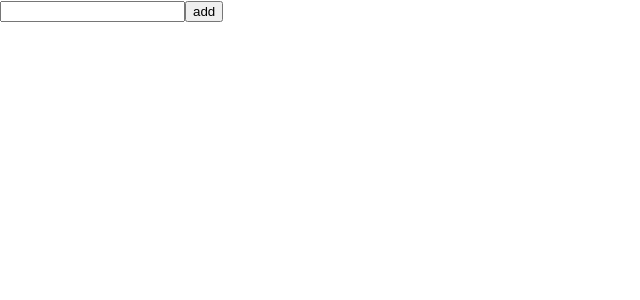
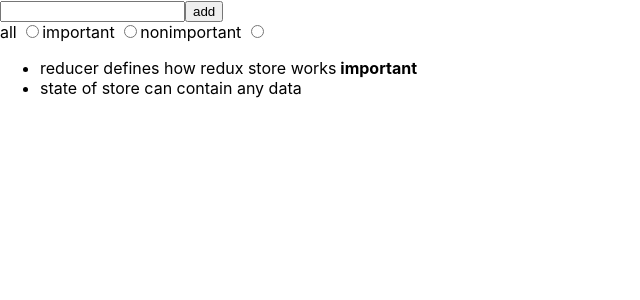
Before and after one commit to gps2601/redux-notes, a React (Create React App) app: page / in a window 1280 px wide. Shown: the top 300 px of the page, without its empty margins (0-640 px from the left). Built offline with nearby package versions, Linux system fonts and the light colour scheme.

Commit message:
- Adding ability to filter notes by importance

```diff
--- a/src/App.js
+++ b/src/App.js
@@ -1,12 +1,16 @@
 import React from 'react'
 import NewNote from './components/NewNote'
 import Notes from './components/Notes'
+import VisbilityFilter from './components/VisibilityFilter'
 
 const App = (props) => {
+  const store = props.store
+
   return(
     <div>
-      <NewNote store={props.store} />
-      <Notes store ={props.store} />
+      <NewNote store={store} />
+      <VisbilityFilter store={store} />
+      <Notes store ={store} />
     </div>
   )
 }
--- a/src/components/Note.js
+++ b/src/components/Note.js
@@ -4,7 +4,7 @@
   return (
     <li onClick={handleClick}>
       {note.content}
-      <strong>{note.important ? 'important' : ''}</strong>
+      <strong>{note.important ? ' important' : ''}</strong>
     </li>
   )
 }
--- a/src/components/Notes.js
+++ b/src/components/Notes.js
@@ -3,9 +3,19 @@
 import { toggleImportanceOf } from '../reducers/noteReducer'
 
 const Notes = ({ store }) => {
+  const { notes, filter } = store.getState()
+  const notesToShow = () => {
+    if (filter === 'ALL') {
+      return notes
+    }
+    return filter === 'IMPORTANT'
+      ? notes.filter(note => note.important)
+      : notes.filter(note => !note.important)
+  }
+
   return(
     <ul>
-      {store.getState().map(note =>
+      {notesToShow().map(note =>
         <Note
           key={note.id}
           note={note}
--- /dev/null
+++ b/src/components/VisibilityFilter.js
@@ -0,0 +1,21 @@
+import React from 'react'
+import { filterChange } from '../reducers/filterReducer'
+
+const VisibilityFilter = (props) => {
+  const filterClicked = (value) => {
+    props.store.dispatch(filterChange(value))
+  }
+
+  return (
+    <div>
+        all <input type='radio' name='filter'
+          onChange={() => filterClicked('ALL')}/>
+        important <input type='radio' name='filter'
+          onChange={() => filterClicked('IMPORTANT')}/>
+        nonimportant <input type='radio' name='filter'
+          onChange={() => filterClicked('NONIMPORTANT')}/>
+      </div>
+  )
+}
+
+export default VisibilityFilter
--- a/src/index.js
+++ b/src/index.js
@@ -1,14 +1,21 @@
 import React from 'react';
 import ReactDOM from 'react-dom';
 import './index.css';
-import { createStore } from 'redux'
+import { createStore, combineReducers } from 'redux'
 import noteReducer from './reducers/noteReducer'
+import filterReducer from './reducers/filterReducer'
 import App from './App'
 
-const store = createStore(noteReducer)
+const reducer = combineReducers({
+  notes: noteReducer,
+  filter: filterReducer
+})
+
+const store = createStore(reducer)
 
 const renderApp = () => {
-  ReactDOM.render(<App store={store}/>,
+  ReactDOM.render(
+  <App store={store}/>,
   document.getElementById('root'));
 }
 
--- /dev/null
+++ b/src/reducers/filterReducer.js
@@ -0,0 +1,17 @@
+const filterReducer = (state = 'ALL', action) => {
+  switch(action.type) {
+    case 'SET_FILTER':
+      return action.filter
+    default:
+      return state
+  }
+}
+
+export const filterChange = filter => {
+  return {
+    type: 'SET_FILTER',
+    filter,
+  }
+}
+
+export default filterReducer
--- a/src/reducers/noteReducer.js
+++ b/src/reducers/noteReducer.js
@@ -1,4 +1,17 @@
-const noteReducer = (state = [], action) => {
+const initialState = [
+  {
+    content: 'reducer defines how redux store works',
+    important: true,
+    id: 1,
+  },
+  {
+    content: 'state of store can contain any data',
+    important: false,
+    id: 2,
+  }
+]
+
+const noteReducer = (state = initialState, action) => {
   switch(action.type){
     case 'NEW_NOTE':
       return [...state, action.data]
```
